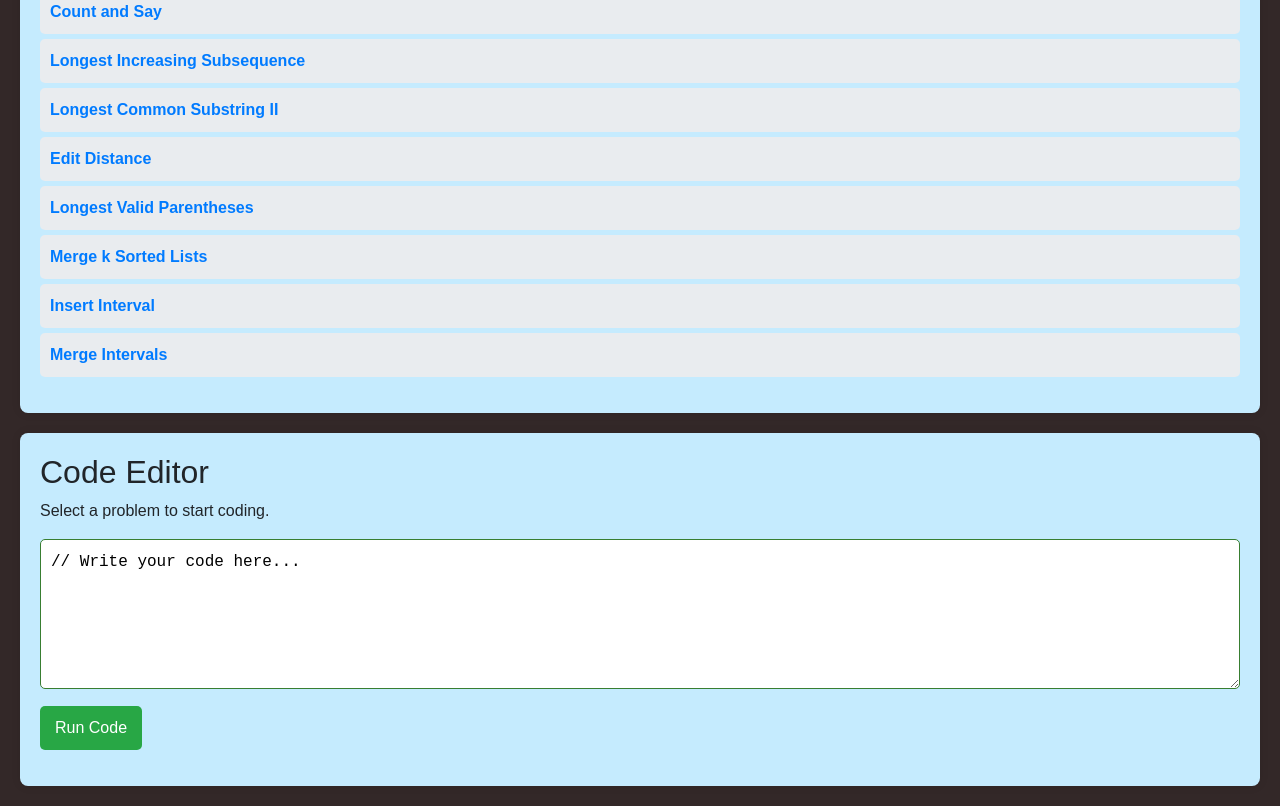
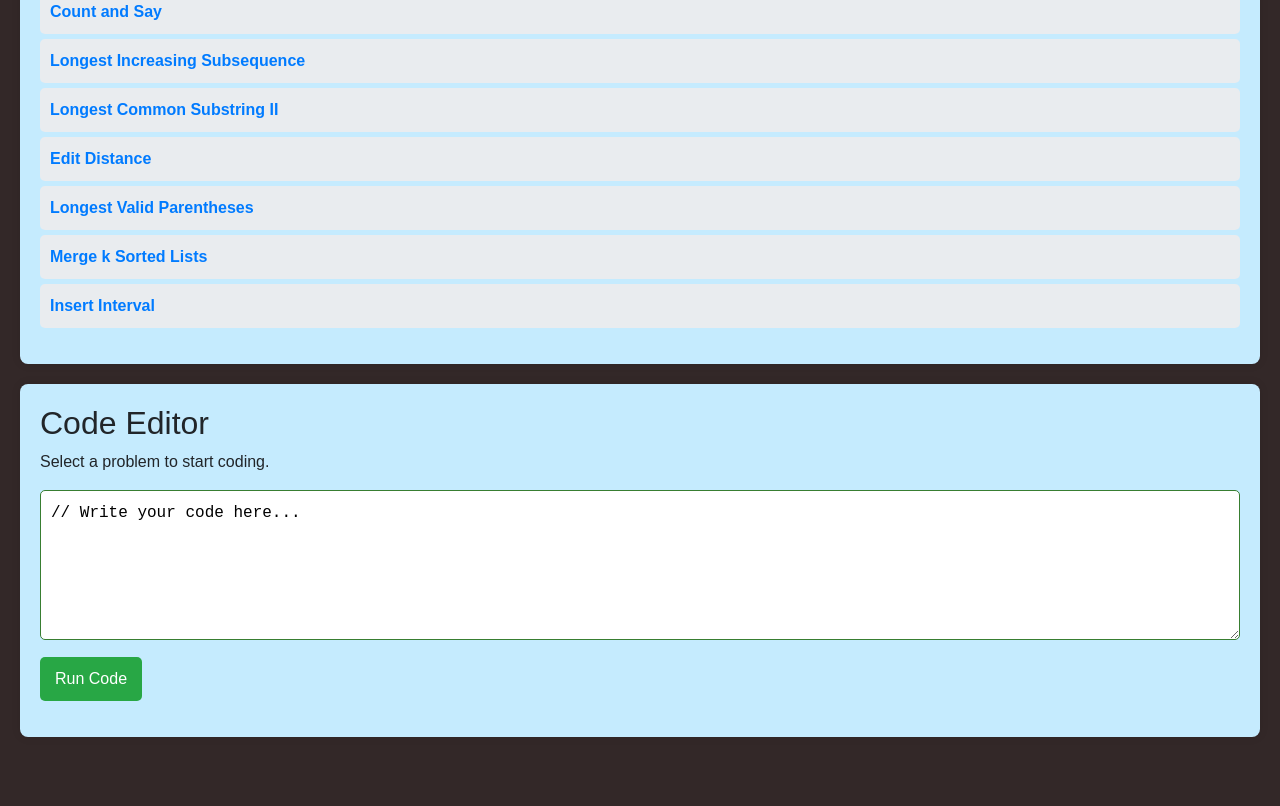
Before and after one commit to Sumit99089/leetcode, a plain HTML site: page index.html in a window 1280 px wide. Shown: the part 1265-2071 px from the top of the page. After the commit the page ends 2022 px from the top, so only its background shows below. Drawn offline with nearby package versions, Linux system fonts and the light colour scheme.

Commit message:
Work done

```diff
--- a/index.html
+++ b/index.html
@@ -54,7 +54,7 @@
             <li><a href="#editor" onclick="loadProblem('Longest Valid Parentheses')">Longest Valid Parentheses</a></li>
             <li><a href="#editor" onclick="loadProblem('Merge k Sorted Lists')">Merge k Sorted Lists</a></li>
             <li><a href="#editor" onclick="loadProblem('Insert Interval')">Insert Interval</a></li>
-            <li><a href="#editor" onclick="loadProblem('Merge Intervals')">Merge Intervals</a></li>
+
         </ul>
     </section>
 
```
